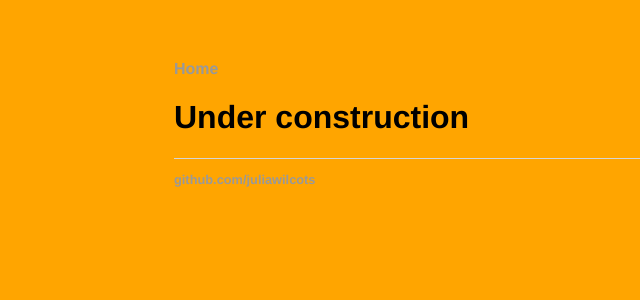
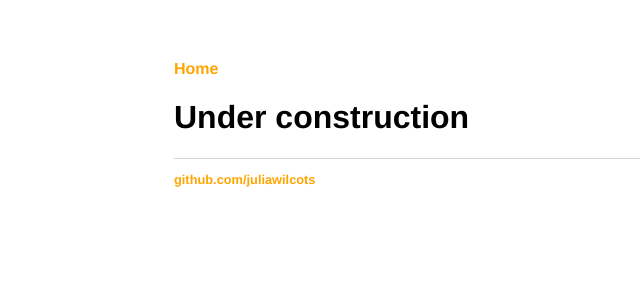
Before and after one commit to juliawilcots/juliawilcots.github.io, a Jekyll site: the page built from index.html, in a window 1280 px wide. Shown: the top 300 px of the page, without its empty margins (106-746 px from the left). Built offline with Jekyll 4.4.1, drawn with Linux system fonts in a browser that asks for light colours.

Commit message:
Click the rainbow

```diff
--- a/css/main.css
+++ b/css/main.css
@@ -1,8 +1,6 @@
 body {
     margin: 60px auto;
     width: 45rem;
-    background-color: orange;
-    font-color: tomato;
 }
 nav ul, footer ul {
     font-family:'Helvetica', 'Arial', 'Sans-Serif';
@@ -16,10 +14,11 @@
 }
 a {
     text-decoration: none;
-    color: #999;
+    color: orange;
 }
 a:hover {
     text-decoration: underline;
+    color: tomato;
 }
 h1 {
     font-size: 2rem;
```
